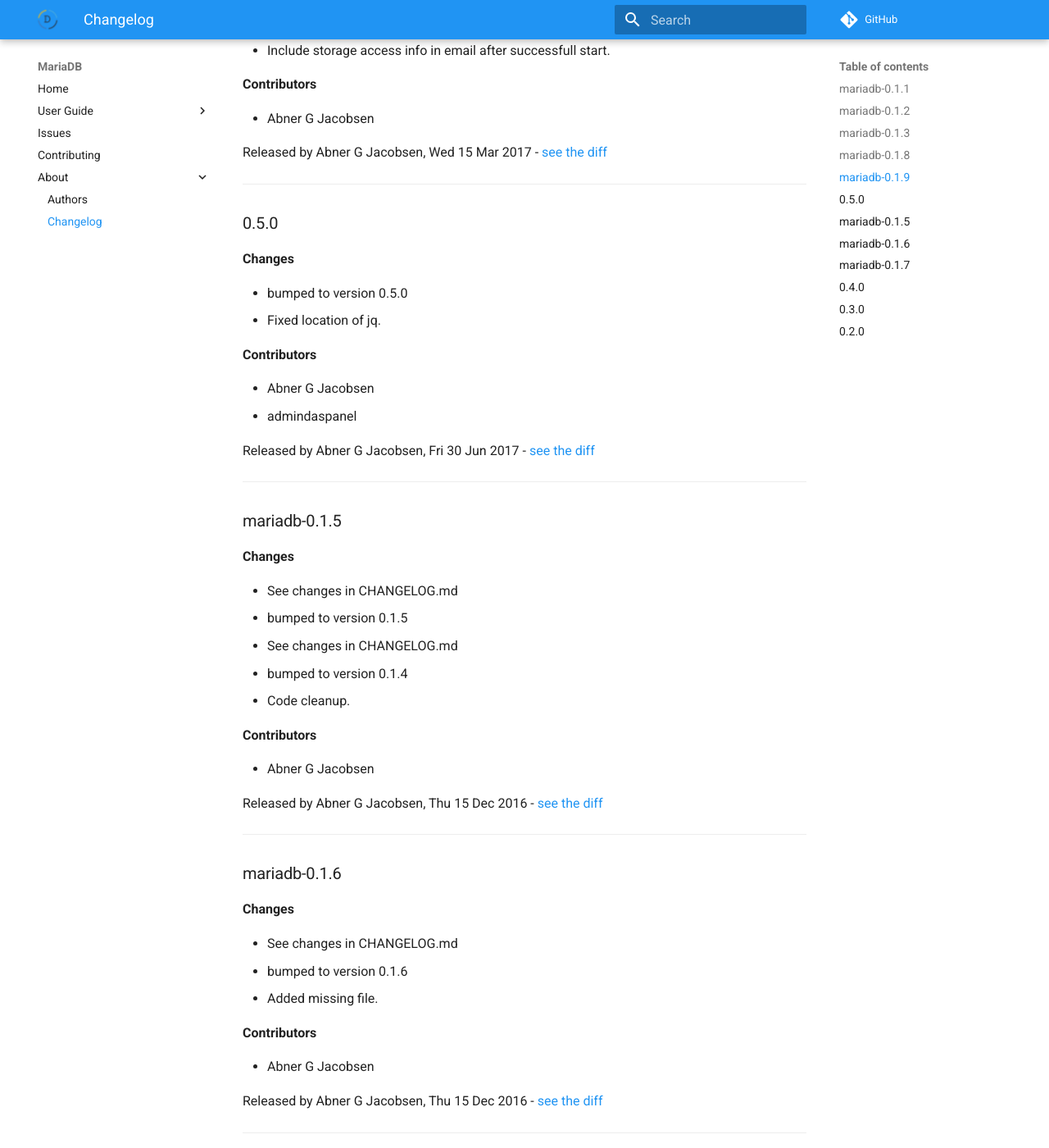
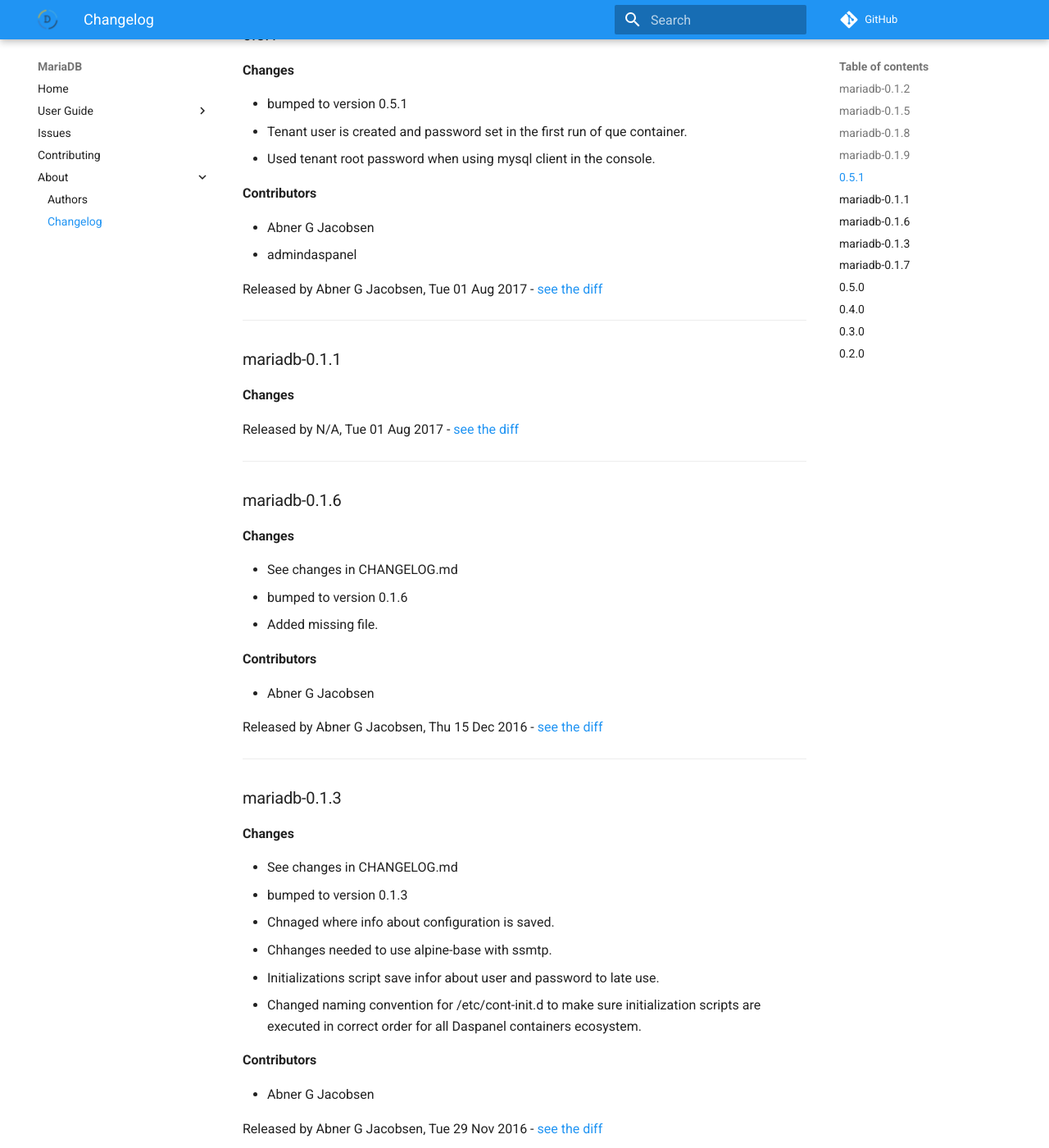
Before and after one commit to daspanel/mariadb, an MkDocs documentation site: the page built from docs/changelog.md, in a window 1280 px wide and 1400 px high, scrolled down 1732 px. Shown: the whole window at 82% size. Built offline with MkDocs 1.6.1 and Material for MkDocs 9.7.7, drawn with Linux system fonts in a browser that asks for light colours; comment, search, counter and statistics services are not loaded; old or Windows-style settings are respelled for this version of MkDocs; some of the changed text lies outside the part shown.

Commit message:
See changes in CHANGELOG.md

```diff
--- a/docs/changelog.md
+++ b/docs/changelog.md
@@ -1,12 +1,4 @@
 # Changelog - admindaspanel / mariadb
-
-### mariadb-0.1.1
-__Changes__
-
-
-Released by N/A, Fri 30 Jun 2017 -
-[see the diff](https://github.com/admindaspanel/mariadb/compare/...#diff)
-______________
 
 ### mariadb-0.1.2
 __Changes__
@@ -23,21 +15,20 @@
 [see the diff](https://github.com/admindaspanel/mariadb/compare/...#diff)
 ______________
 
-### mariadb-0.1.3
+### mariadb-0.1.5
 __Changes__
 
 - See changes in CHANGELOG.md
-- bumped to version 0.1.3
-- Chnaged where info about configuration is saved.
-- Chhanges needed to use alpine-base with ssmtp.
-- Initializations script save infor about user and password to late use.
-- Changed naming convention for /etc/cont-init.d to make sure initialization scripts are executed in correct order for all Daspanel containers ecosystem.
+- bumped to version 0.1.5
+- See changes in CHANGELOG.md
+- bumped to version 0.1.4
+- Code cleanup.
 
 __Contributors__
 
 - Abner G Jacobsen
 
-Released by Abner G Jacobsen, Tue 29 Nov 2016 -
+Released by Abner G Jacobsen, Thu 15 Dec 2016 -
 [see the diff](https://github.com/admindaspanel/mariadb/compare/...#diff)
 ______________
 
@@ -72,35 +63,27 @@
 [see the diff](https://github.com/admindaspanel/mariadb/compare/...#diff)
 ______________
 
-### 0.5.0
+### 0.5.1
 __Changes__
 
-- bumped to version 0.5.0
-- Fixed location of jq.
+- bumped to version 0.5.1
+- Tenant user is created and password set in the first run of que container.
+- Used tenant root password when using mysql client in the console.
 
 __Contributors__
 
 - Abner G Jacobsen
 - admindaspanel
 
-Released by Abner G Jacobsen, Fri 30 Jun 2017 -
-[see the diff](https://github.com/admindaspanel/mariadb/compare/0.4.0...0.5.0#diff)
+Released by Abner G Jacobsen, Tue 01 Aug 2017 -
+[see the diff](https://github.com/admindaspanel/mariadb/compare/0.5.0...0.5.1#diff)
 ______________
 
-### mariadb-0.1.5
+### mariadb-0.1.1
 __Changes__
 
-- See changes in CHANGELOG.md
-- bumped to version 0.1.5
-- See changes in CHANGELOG.md
-- bumped to version 0.1.4
-- Code cleanup.
 
-__Contributors__
-
-- Abner G Jacobsen
-
-Released by Abner G Jacobsen, Thu 15 Dec 2016 -
+Released by N/A, Tue 01 Aug 2017 -
 [see the diff](https://github.com/admindaspanel/mariadb/compare/...#diff)
 ______________
 
@@ -119,6 +102,24 @@
 [see the diff](https://github.com/admindaspanel/mariadb/compare/...#diff)
 ______________
 
+### mariadb-0.1.3
+__Changes__
+
+- See changes in CHANGELOG.md
+- bumped to version 0.1.3
+- Chnaged where info about configuration is saved.
+- Chhanges needed to use alpine-base with ssmtp.
+- Initializations script save infor about user and password to late use.
+- Changed naming convention for /etc/cont-init.d to make sure initialization scripts are executed in correct order for all Daspanel containers ecosystem.
+
+__Contributors__
+
+- Abner G Jacobsen
+
+Released by Abner G Jacobsen, Tue 29 Nov 2016 -
+[see the diff](https://github.com/admindaspanel/mariadb/compare/...#diff)
+______________
+
 ### mariadb-0.1.7
 __Changes__
 
@@ -132,6 +133,21 @@
 
 Released by Abner G Jacobsen, Thu 15 Dec 2016 -
 [see the diff](https://github.com/admindaspanel/mariadb/compare/...#diff)
+______________
+
+### 0.5.0
+__Changes__
+
+- See changes in CHANGELOG.md
+- bumped to version 0.5.0
+- Fixed location of jq.
+
+__Contributors__
+
+- Abner G Jacobsen
+
+Released by Abner G Jacobsen, Fri 30 Jun 2017 -
+[see the diff](https://github.com/admindaspanel/mariadb/compare/0.4.0...0.5.0#diff)
 ______________
 
 ### 0.4.0
```
Also changed, not shown: CHANGELOG.md (+47 -31 lines).
